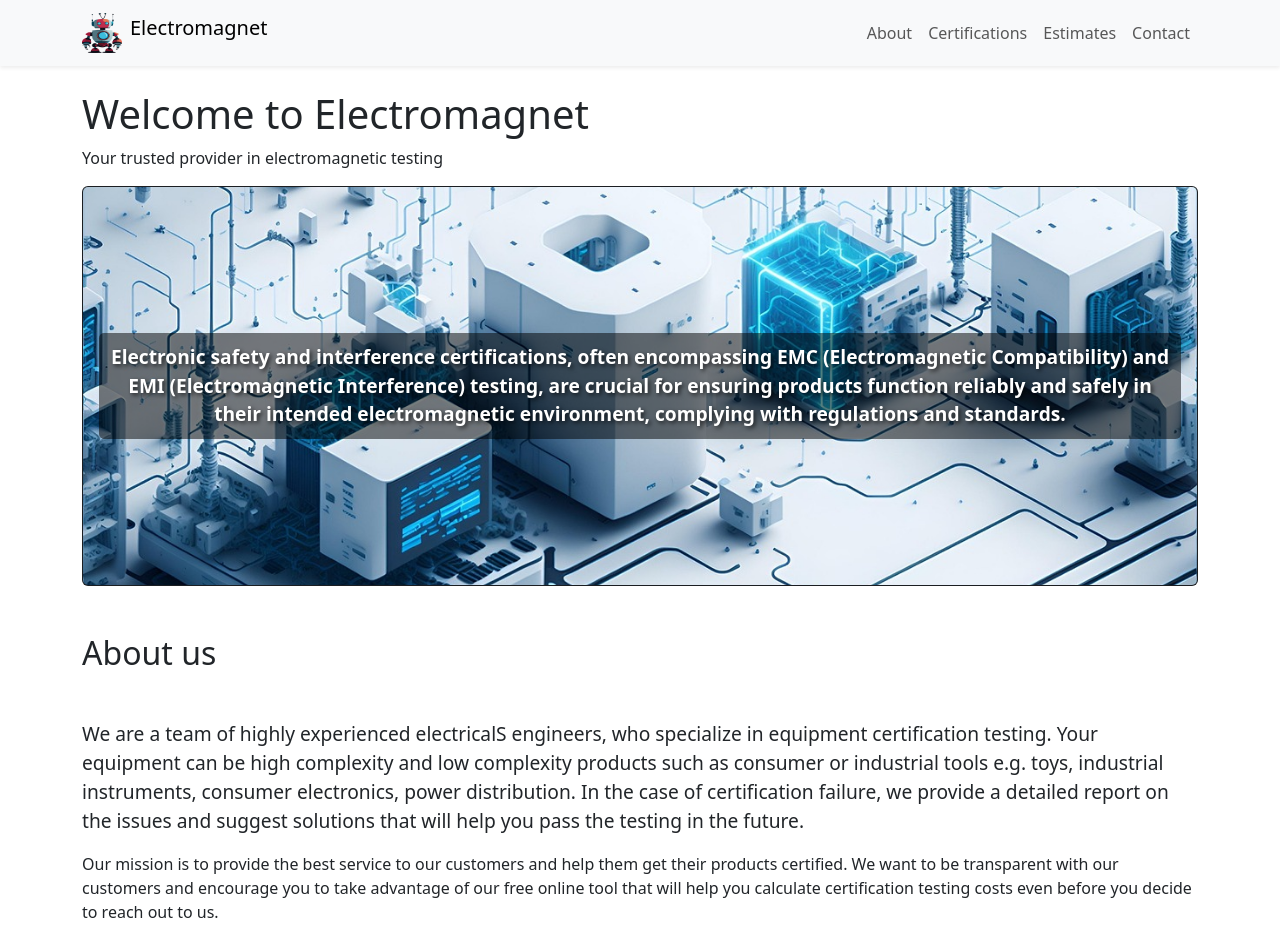
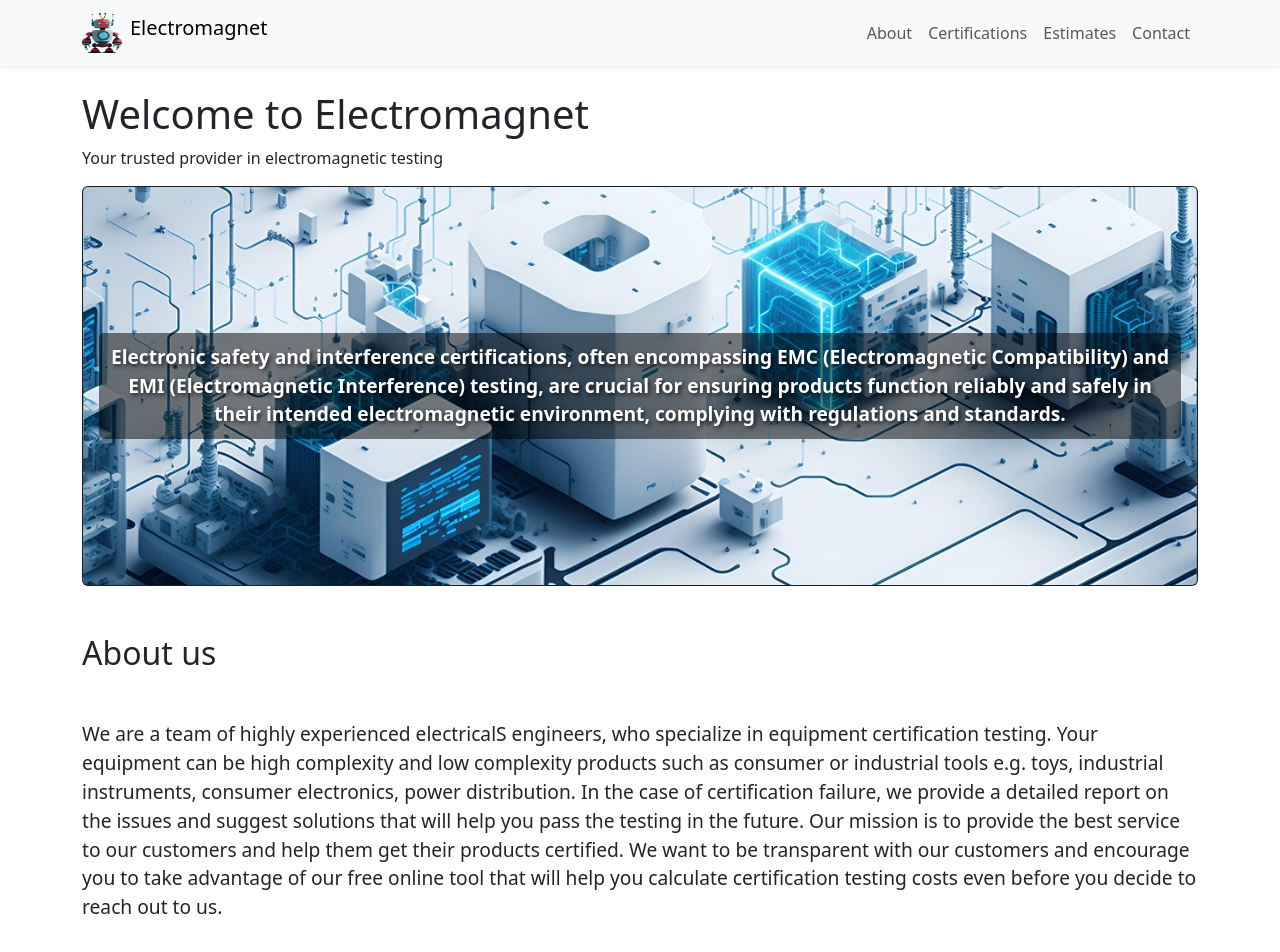
Before and after one commit to renatalit/my-app, a React (Create React App) app in the folder client/: page / in a window 1280 px wide. Shown: the top 952 px of the page. Built offline with nearby package versions, Linux system fonts and the light colour scheme.

Commit message:
corrected font

```diff
--- a/client/src/App.js
+++ b/client/src/App.js
@@ -55,8 +55,7 @@ function App() {
           <p style={{ fontSize: '1.2rem' }}>
           We are a team of highly experienced electricalS engineers, who specialize in equipment certification testing.
           Your equipment can be high complexity and low complexity products such as consumer or industrial tools e.g. toys, industrial instruments, consumer electronics, power distribution.
-          In the case of certification failure, we provide a detailed report on the issues and suggest solutions that will help you pass the testing in the future.</p>
-          <p>Our mission is to provide the best service to our customers and help them get their products certified. We want to be transparent with our customers and encourage you to take
+          In the case of certification failure, we provide a detailed report on the issues and suggest solutions that will help you pass the testing in the future. Our mission is to provide the best service to our customers and help them get their products certified. We want to be transparent with our customers and encourage you to take
           advantage of our free online tool that will help you calculate certification testing costs even before you decide to reach out to us.</p>
           </section>
         <div className="my-5"></div>
```
